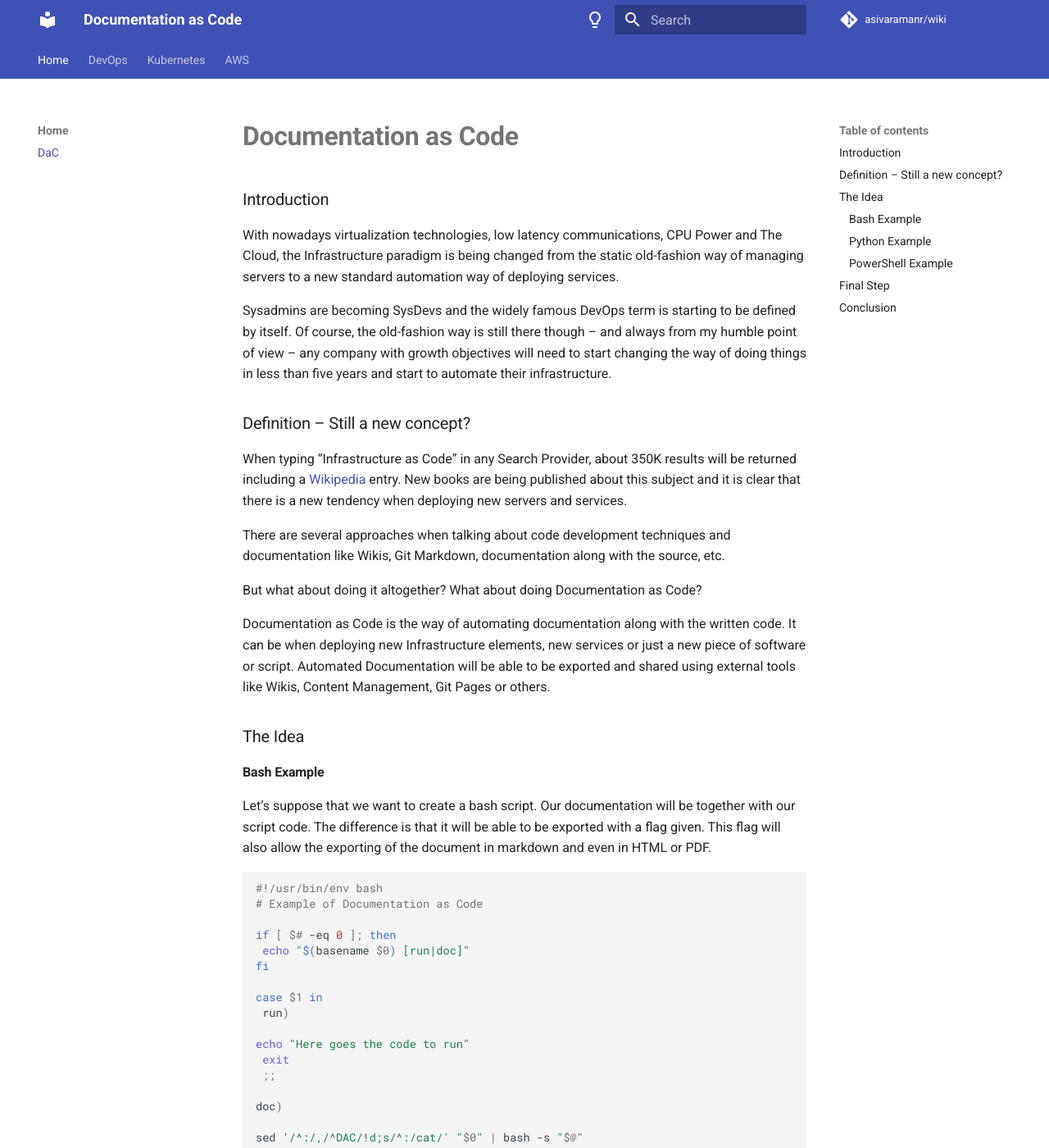
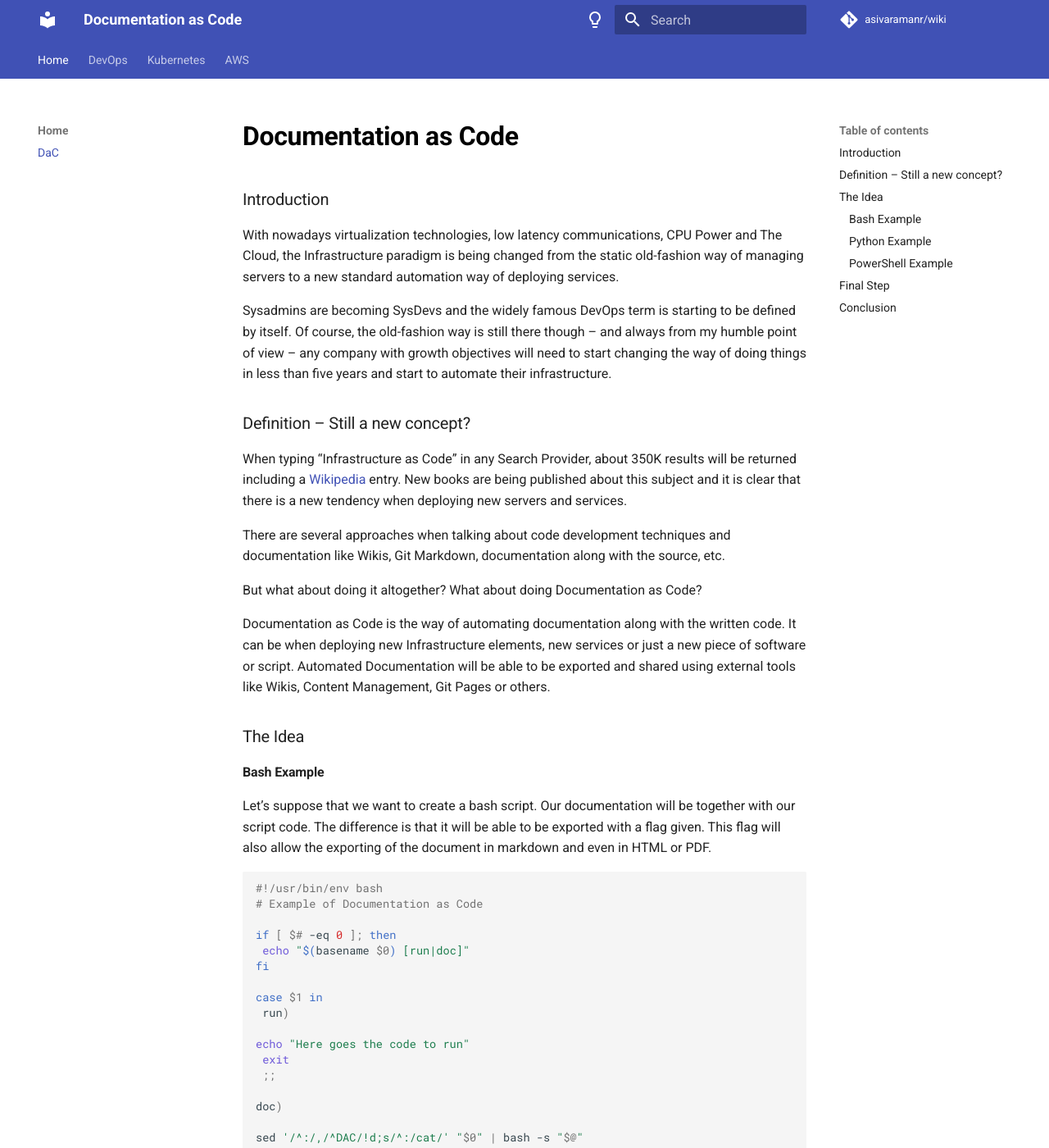
Before and after one commit to asivaramanr/wiki, an MkDocs documentation site: the page built from docs/index.md, in a window 1280 px wide and 1400 px high. Shown: the whole window at 82% size. Built offline with MkDocs 1.6.1 and Material for MkDocs 9.7.7, drawn with Linux system fonts in a browser that asks for light colours; comment, search, counter and statistics services are not loaded.

Commit message:
updated CSS style

```diff
--- a/docs/stylesheets/extra.css
+++ b/docs/stylesheets/extra.css
@@ -1,3 +1,4 @@
-h1{
+#documentation-as-code{
     color: black;
+
 }
```
